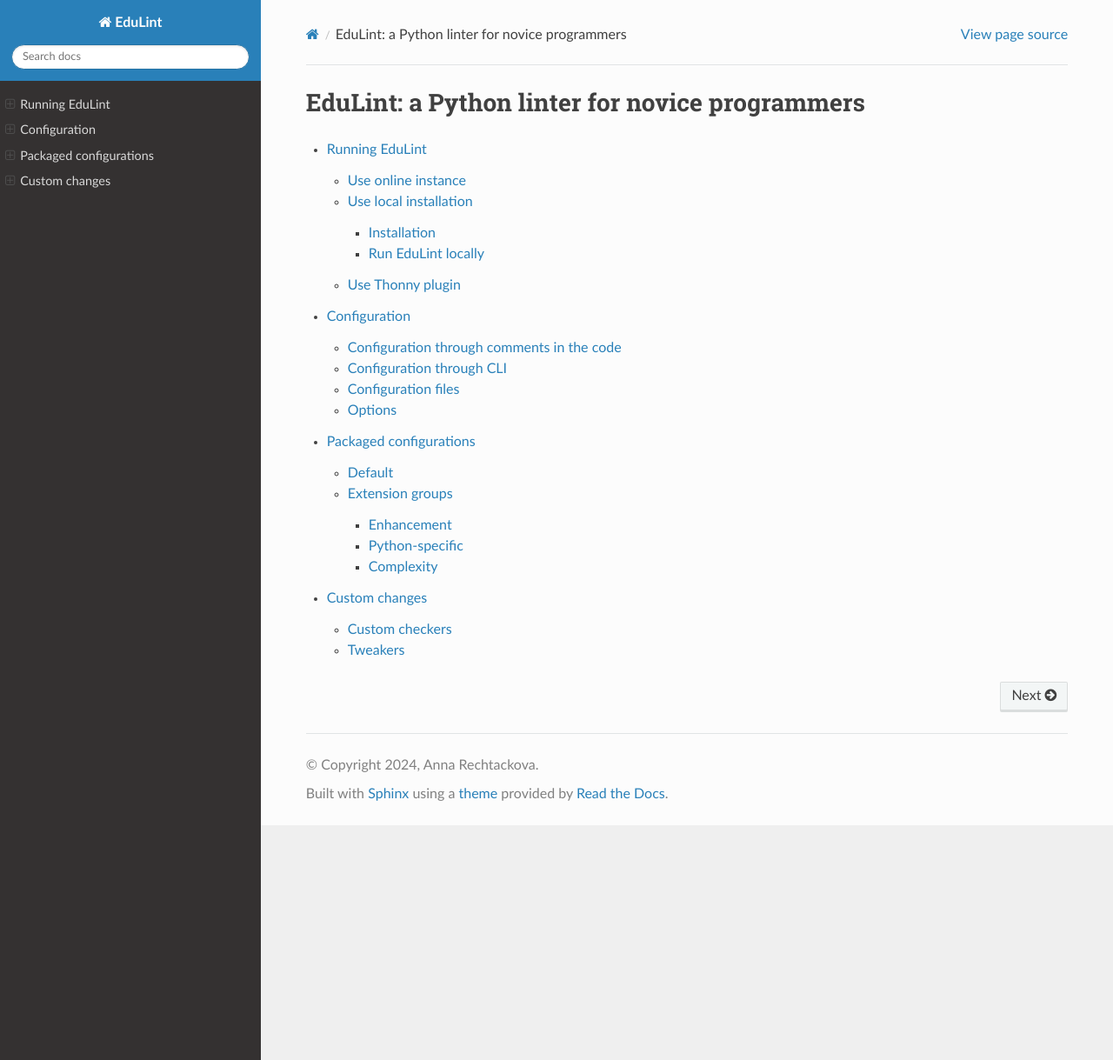
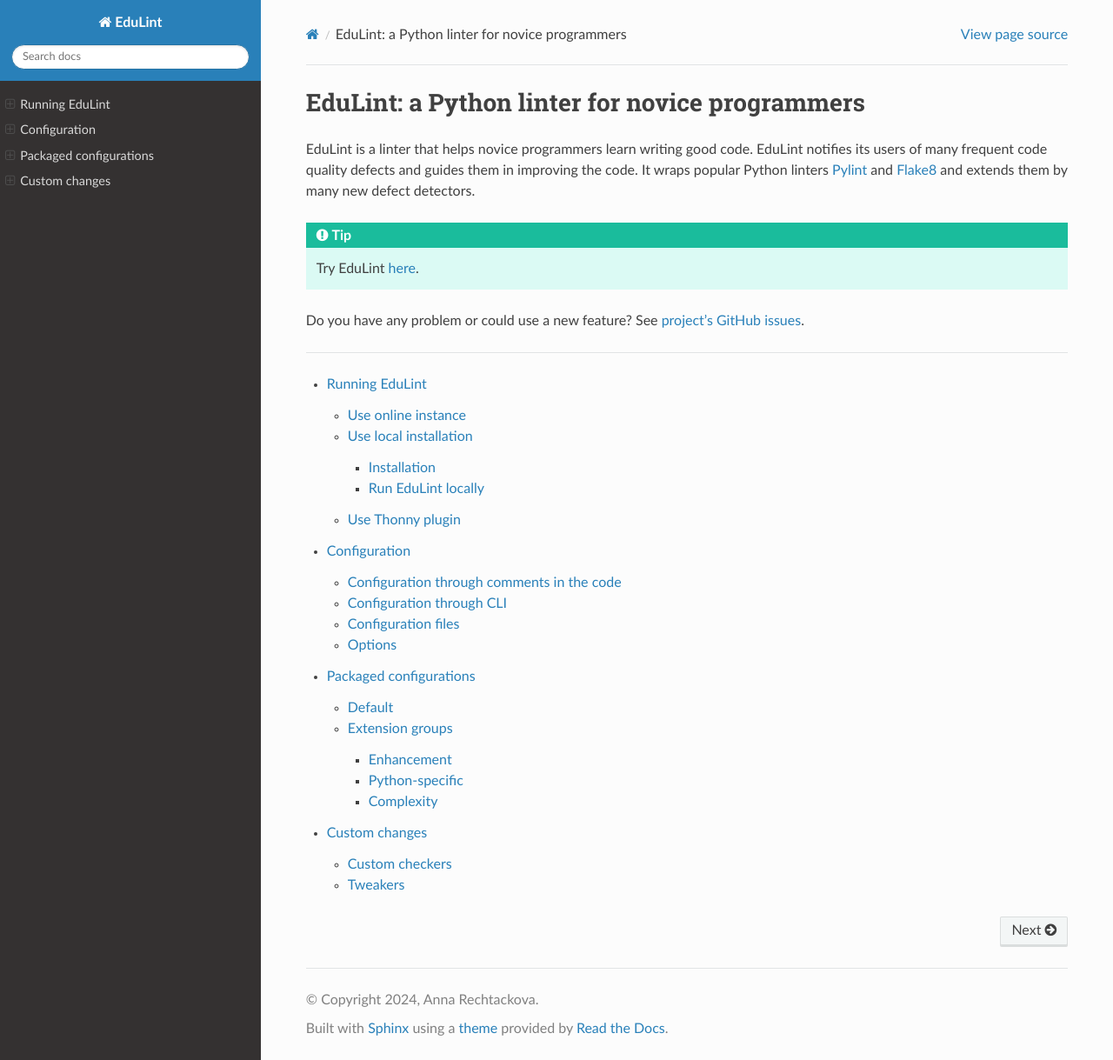
Before and after one commit to GiraffeReversed/edulint, a Sphinx documentation site: the page built from docs/source/index.rst, in a window 1280 px wide and 1219 px high. Shown: the whole window at 87% size. Built offline with Sphinx 7.4.7 and the Read the Docs theme 2.0.0, drawn with Linux system fonts in a browser that asks for light colours.

Commit message:
docs: add About section

```diff
--- a/docs/source/index.rst
+++ b/docs/source/index.rst
@@ -9,6 +9,17 @@
 
 EduLint: a Python linter for novice programmers
 ================================================
+
+EduLint is a linter that helps novice programmers learn writing good code. EduLint notifies its users of many frequent code quality defects and guides them in improving the code. It wraps popular Python linters `Pylint <https://pylint.pycqa.org/>`_ and `Flake8 <https://flake8.pycqa.org/>`_ and extends them by many new defect detectors.
+
+.. tip::
+
+   Try EduLint `here <https://edulint.com/editor/umime_count_a>`_.
+
+
+Do you have any problem or could use a new feature? See `project's GitHub issues <https://github.com/GiraffeReversed/edulint/issues>`_.
+
+----------------------
 
 .. toctree::
 
```
